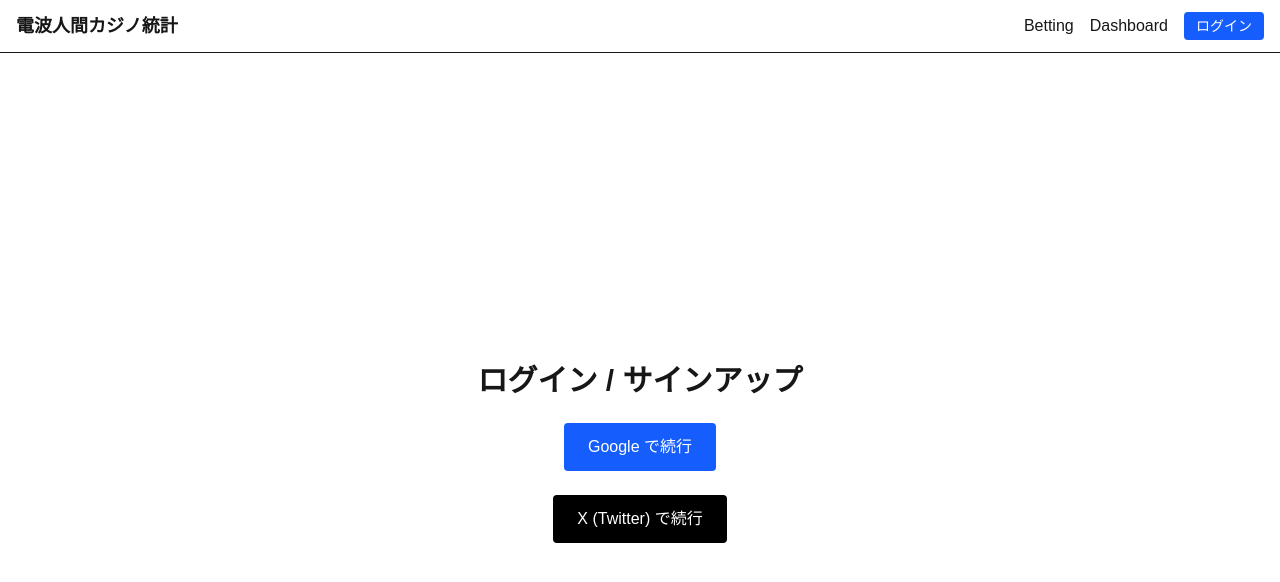
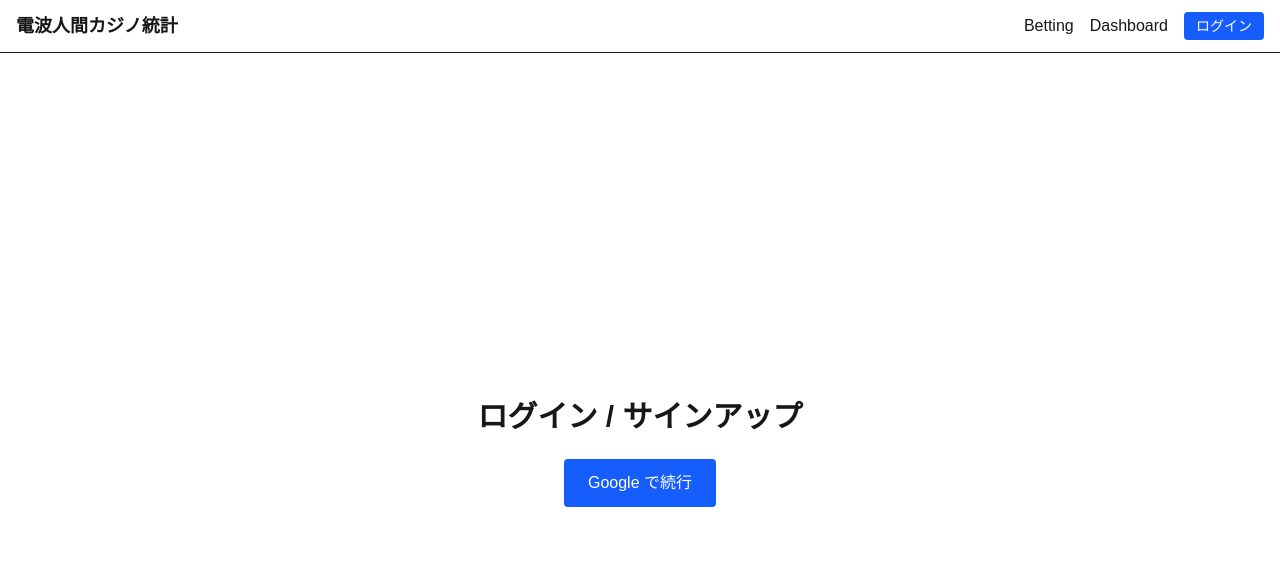
Before and after one commit to healthitJP/denpa-casino, a Next.js app: page /login in a window 1280 px wide. Shown: the top 582 px of the page. Built offline with nearby package versions, Linux system fonts and the light colour scheme; no server answers.

Commit message:
twitter無効化

```diff
--- a/src/app/login/page.tsx
+++ b/src/app/login/page.tsx
@@ -10,9 +10,10 @@ export default function LoginPage() {
   async function signInGoogle() {
     await supabase.auth.signInWithOAuth({ provider: "google" });
   }
-  async function signInTwitter() {
-    await supabase.auth.signInWithOAuth({ provider: "twitter" });
-  }
+  // Twitter ログインは一旦無効化
+  // async function signInTwitter() {
+  //   await supabase.auth.signInWithOAuth({ provider: "twitter" });
+  // }
 
   return (
     <div className="flex flex-col items-center justify-center min-h-screen gap-6">
@@ -23,12 +24,18 @@ export default function LoginPage() {
       >
         Google で続行
       </button>
+      {/**
+       * Twitter ログインを一時的に無効化
+       * 以下のブロックを元に戻すと再び有効
+       */}
+      {/*
       <button
         onClick={signInTwitter}
         className="px-6 py-3 bg-black text-white rounded"
       >
         X (Twitter) で続行
       </button>
+      */}
     </div>
   );
 }
```
Also changed, not shown: 1 other file (tests, documents, lock files or other folders).
